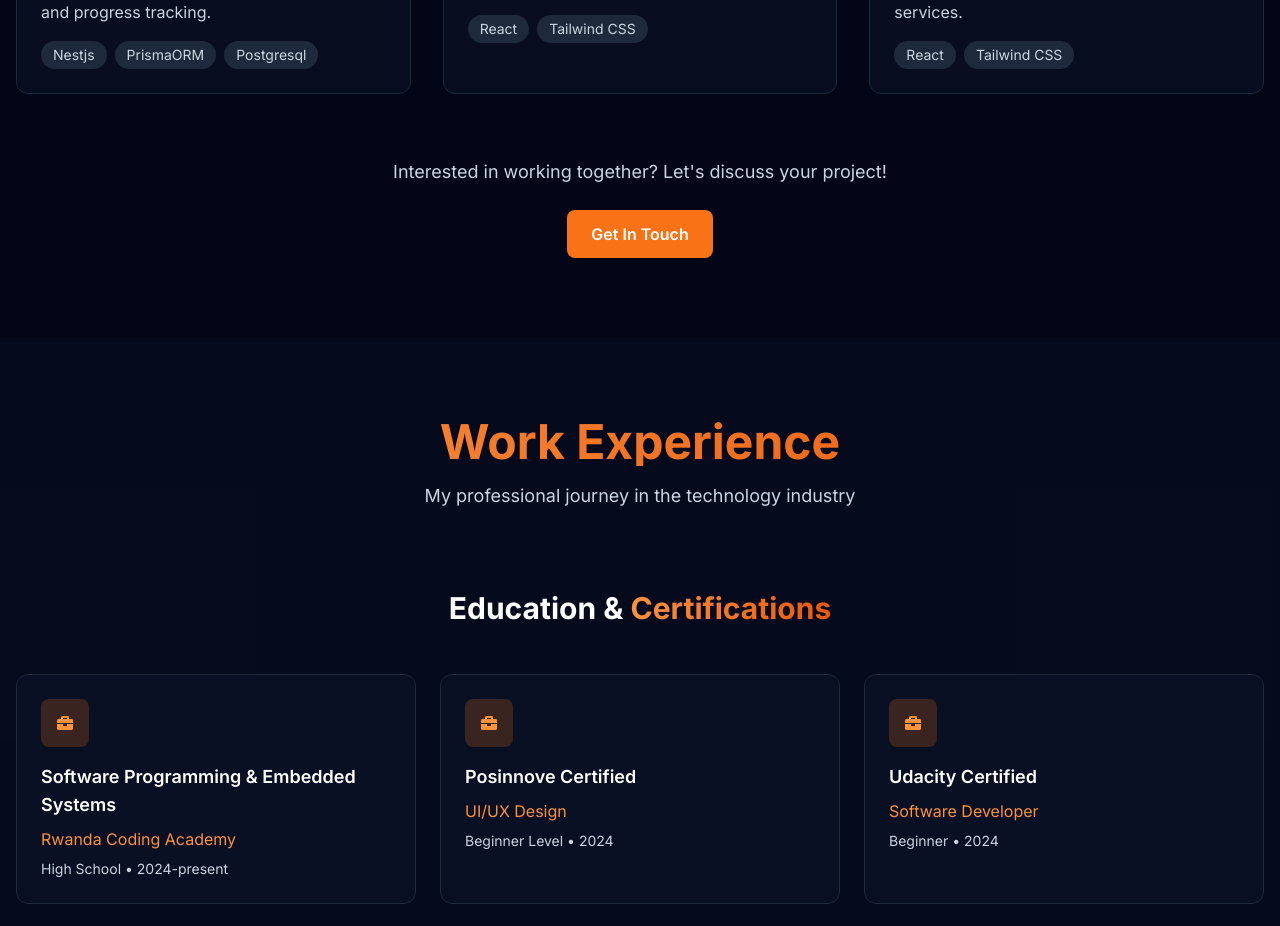
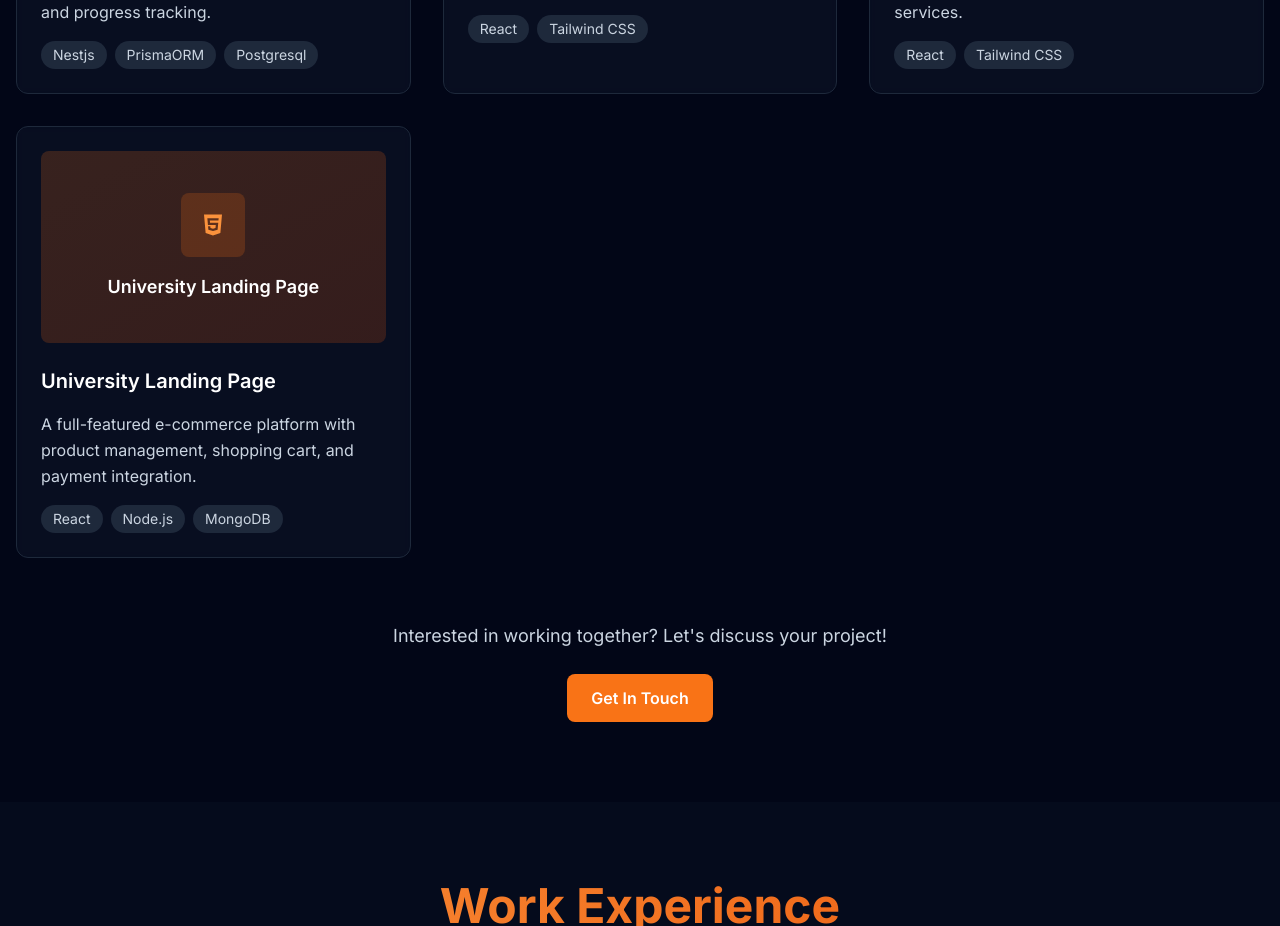
Before and after one commit to Amani-Ishimwe/Portofolio_site, a React (Vite) app: page / in a window 1280 px wide. Shown: the part 4340-5266 px from the top of the page. Built offline with nearby package versions, Linux system fonts and the light colour scheme.

Commit message:
final version

```diff
--- a/src/components/Projects.jsx
+++ b/src/components/Projects.jsx
@@ -1,5 +1,5 @@
 import { useState } from 'react'
-import { FaGithub, FaExternalLinkAlt, FaReact, FaNodeJs,FaPaintBrush } from 'react-icons/fa'
+import { FaGithub, FaExternalLinkAlt, FaReact, FaNodeJs,FaPaintBrush, FaHtml5, FaCss3 } from 'react-icons/fa'
 import { SiTypescript, SiMongodb,SiPostgresql,SiTailwindcss } from 'react-icons/si'
 
 const Projects = () => {
@@ -84,6 +84,18 @@ const projects = [
       icons: [<FaReact />, <SiTailwindcss />, <FaNodeJs />, <SiMongodb />],
       github: 'https://github.com/Amani-Ishimwe/CitizenEngagement.git',
       live: '#',
+      featured: false
+    },
+    {
+      id: 7,
+      title: 'University Landing Page',
+      description: 'A full-featured e-commerce platform with product management, shopping cart, and payment integration.',
+      image: '/api/placeholder/400/250',
+      category: 'frontend',
+      technologies: ['React', 'Node.js', 'MongoDB'],
+      icons: [<FaHtml5 />, <FaCss3 />],
+      github: 'https://github.com/Amani-Ishimwe/university.git',
+      live: 'https://shimmering-dasik-399777.netlify.app/',
       featured: false
     }
 
```
